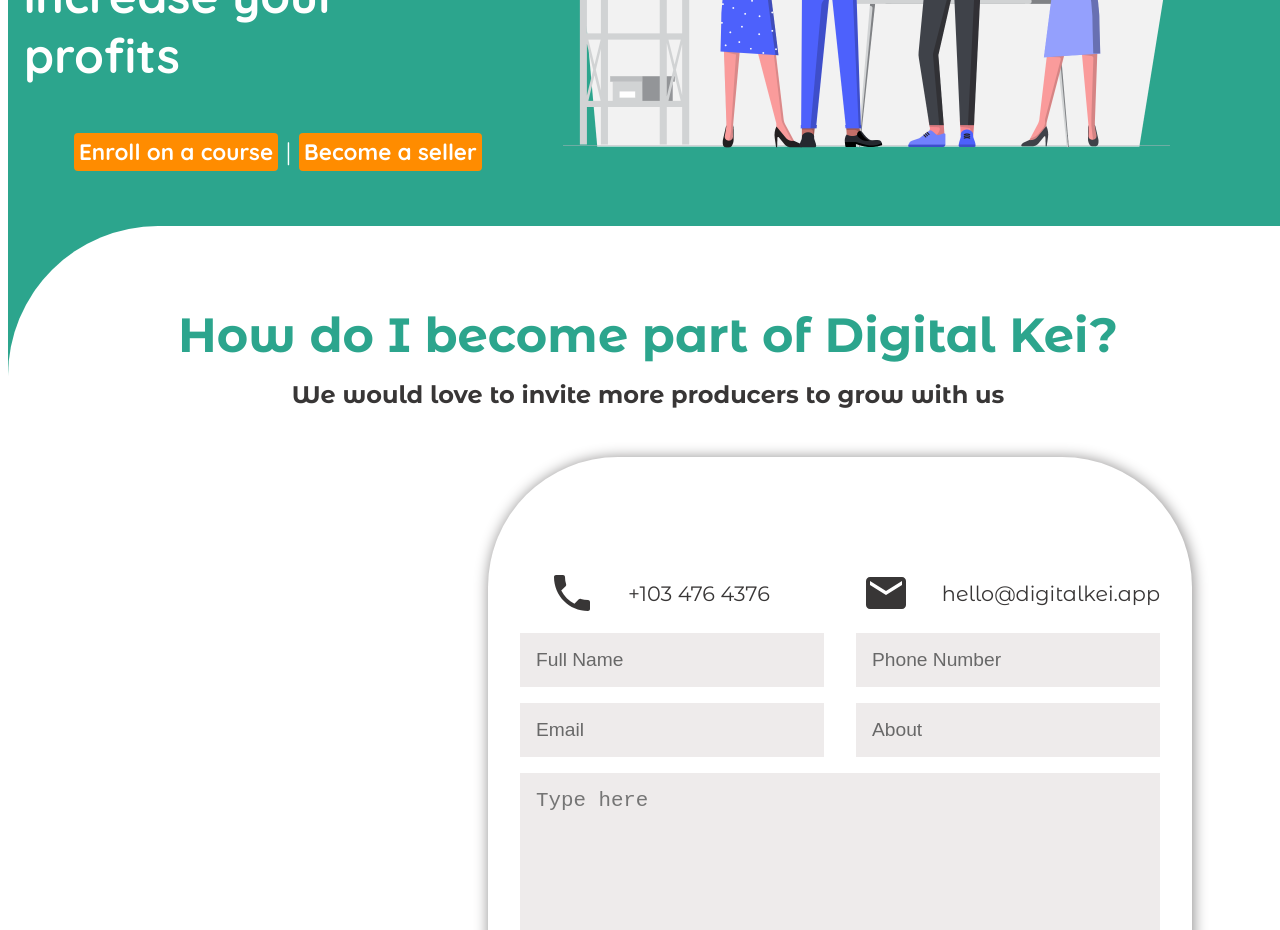
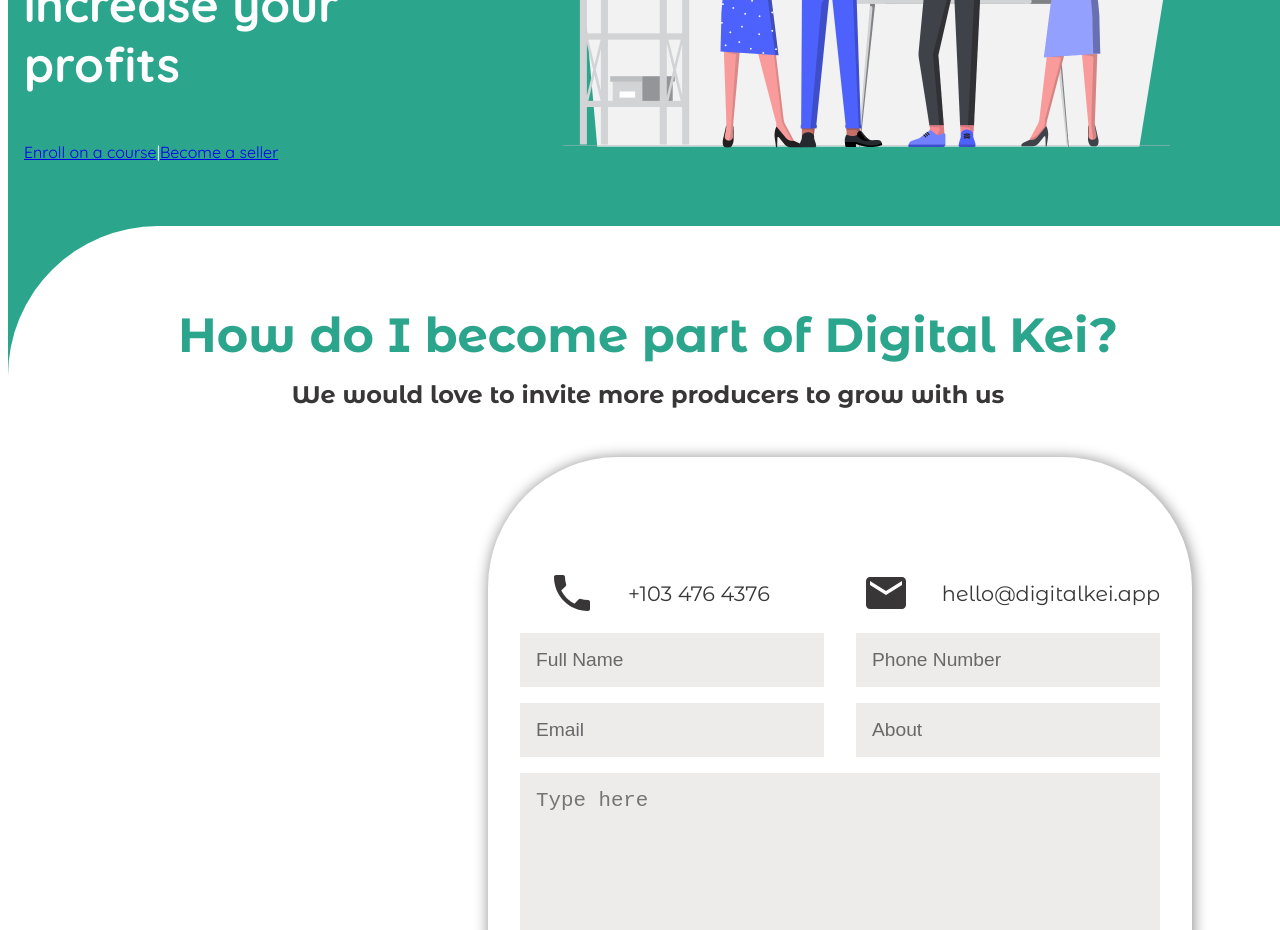
Before and after one commit to JonasKhoza/DigitalKei, a React (Create React App) app: page / in a window 1280 px wide. Shown: the part 2760-3690 px from the top of the page. Built offline with nearby package versions, Linux system fonts and the light colour scheme.

Commit message:
removing  motions  on expand business

```diff
--- a/src/components/home-components/ExpandBusiness.js
+++ b/src/components/home-components/ExpandBusiness.js
@@ -12,22 +12,14 @@
           Expand your business and increase your profits
         </h1>
 
-        <motion.div className="actions" animate={{ x: [50, 150, 50], opacity: 1, scale: 1 }}
-                transition={{
-                    duration: 5,
-                    delay: 0.3,
-                    ease: [0.5, 0.71, 1, 1.5],
-                }}
-                initial={{ opacity: 0, scale: 0.5 }}
-                whileHover={{ scale: 1.2 }}
-            >
+        <div>
 
           <Link to="">Enroll on a course</Link>
           <span>|</span>
           <Link to="">Become a seller</Link>
 
 
-        </motion.div>
+        </div>
       </div>
 
       <div className="image">
```
